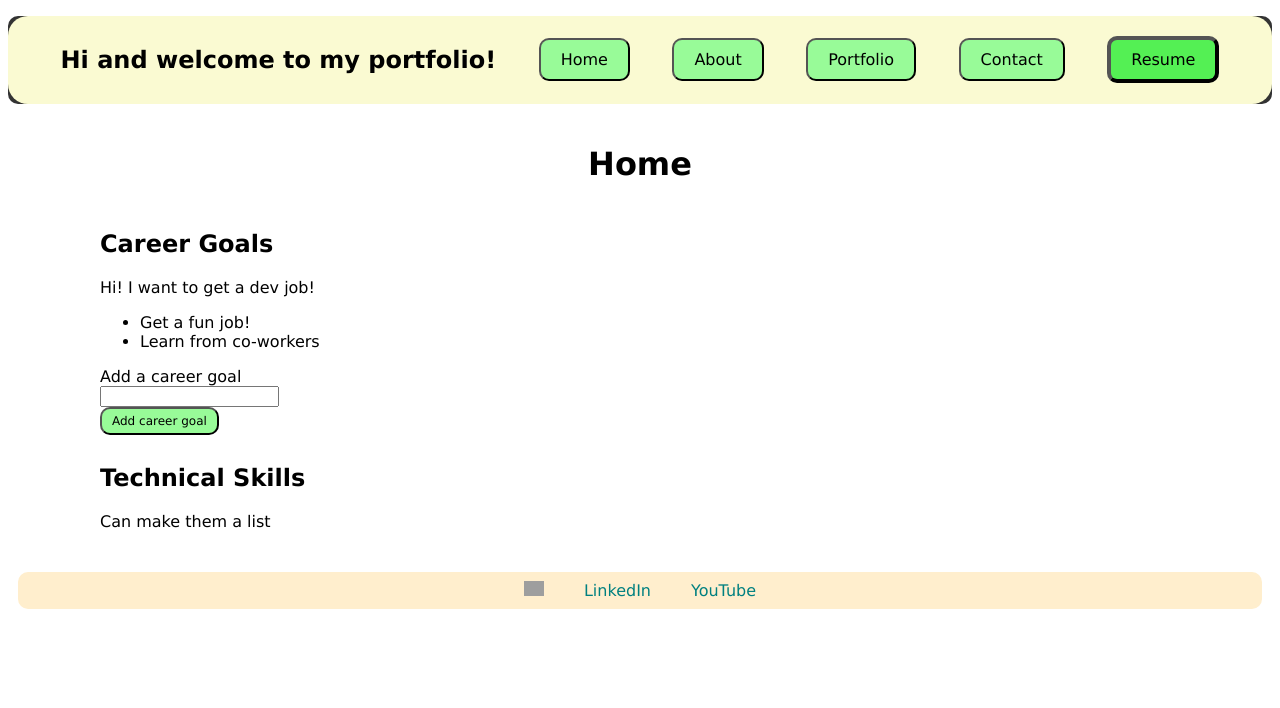
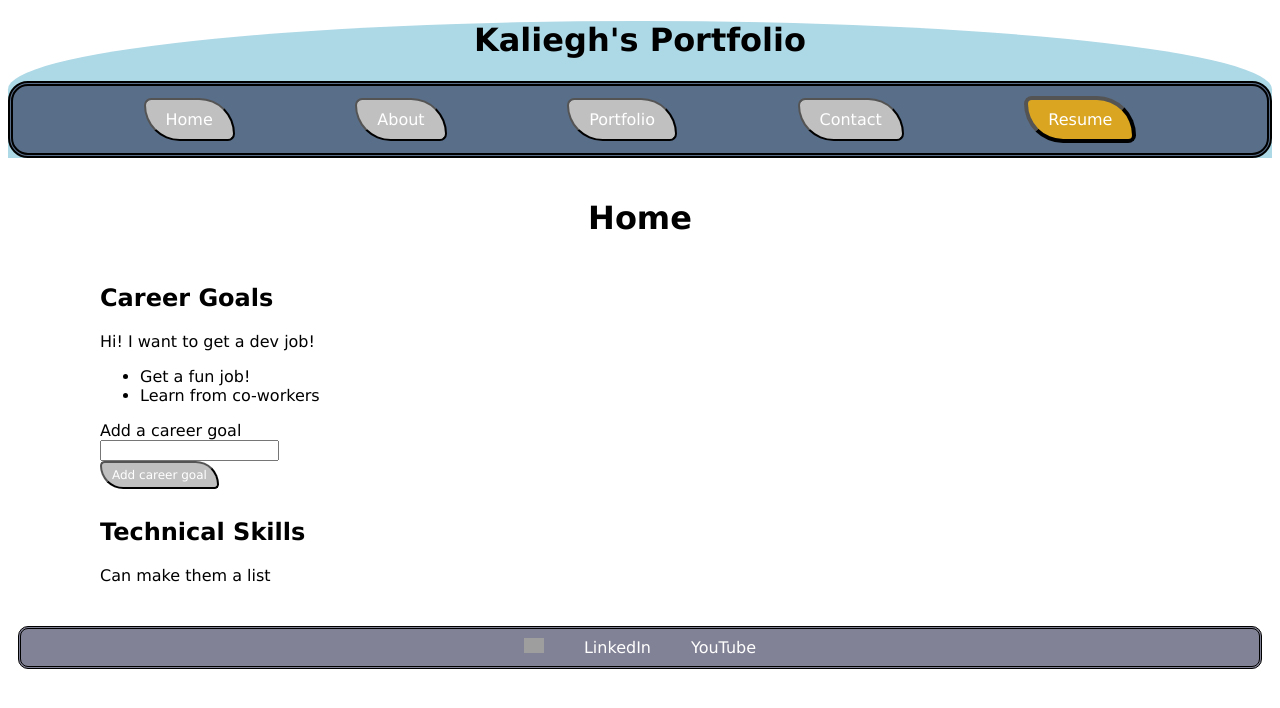
Before and after one commit to kaybear307/basicPortfolioPt2, a plain HTML site: page index.html in a window 1280 px wide. Drawn offline with Linux system fonts and the light colour scheme; grey boxes are pictures that could not be loaded.

Commit message:
mid style adjustments

```diff
--- a/index.html
+++ b/index.html
@@ -9,9 +9,9 @@
     </head>
     <body>
         <header>
+            <h1>Kaliegh's Portfolio</h1>
             <nav>
                 <ul id="navbar">
-                    <h1>Hi and welcome to my portfolio!</h1>
                     <button class="button" id="home">Home</button>
                     <button class="button" id="about">About</button>
                     <button class="button" id="portfolio">Portfolio</button>
--- a/style.css
+++ b/style.css
@@ -5,14 +5,17 @@
 
 header {
     width: 100%;
-    background-color: #333333;
+    background-color: lightblue;
     border-radius: 10px;
+    border-radius: 50% 50% 0% 0%;
 }
 #navbar {
     display: flex;
     justify-content: space-evenly;
     padding: 10px;
-    background-color: lightgoldenrodyellow;
+    background-color:rgba(6, 6, 46, 0.5);
+    border: black double;
+    border-width: 5px;
     align-items: center;
     border-radius: 20px;
 }
@@ -20,15 +23,15 @@ header {
     font-size: 20px;
 }
 .button {
-    background-color: palegreen;
-    color: black;
+    background-color: silver;
+    color: white;
     padding: 10px 20px;
-    border-radius: 10px;
+    border-radius: 10px 50px;
     font-size: 16px;
     cursor: pointer;
 }
 #resume {
-	background-color: rgb(84, 240, 84);
+	background-color: goldenrod;
 	border-width: 4px;
 }
 
@@ -55,7 +58,8 @@ h1 {
     display: flex;
     justify-content: center;
     padding: 4px;
-	background-color: rgb(255, 238, 205);
+	background-color: rgba(6, 6, 46, 0.5);
+    border: black double;
     align-items: center;
     margin: 10px;
     border-radius: 10px;
@@ -63,5 +67,5 @@ h1 {
 #socials a {
     padding: 5px 20px;
 	text-decoration: none;
-	color: teal;
+	color: white;
 }
```
